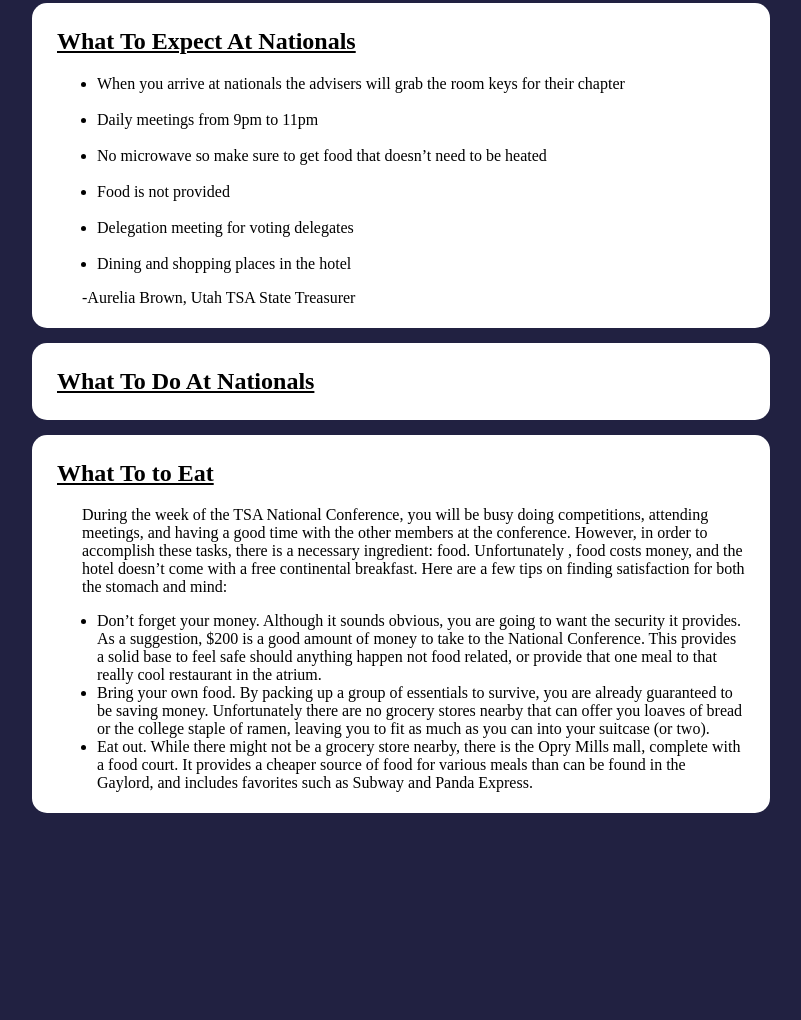
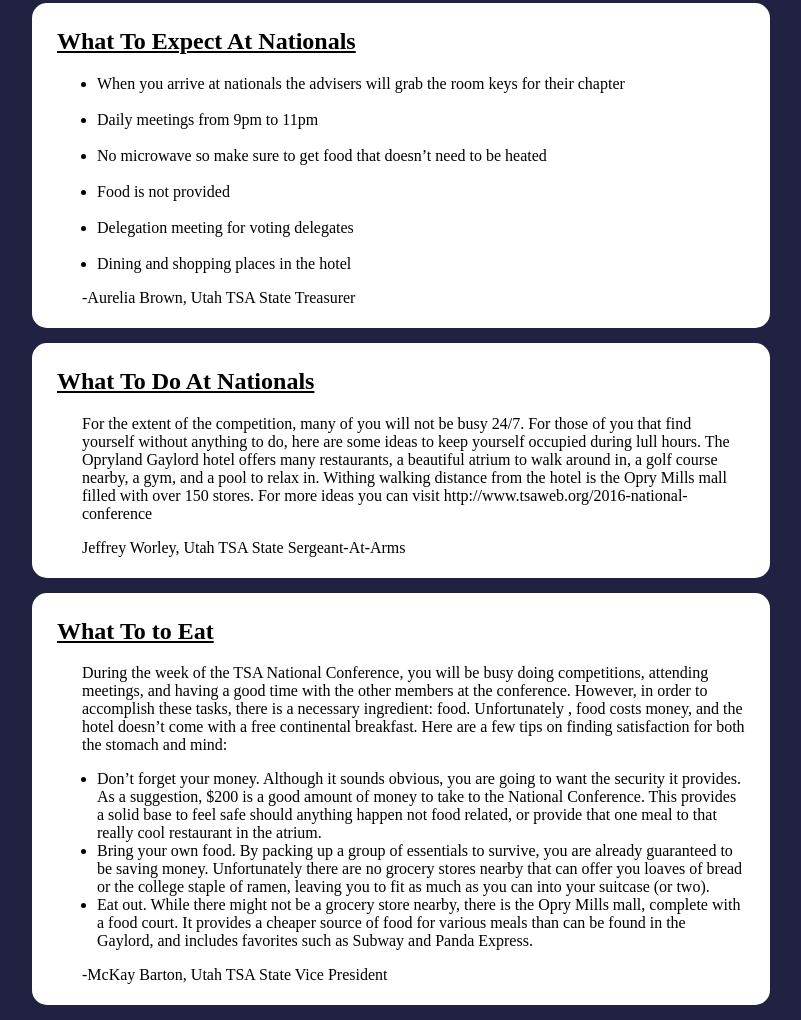
Before and after one commit to jeffreyworley/TSANationalConference2016, a plain HTML site: page index.html in a window 1280 px wide. Shown: the part 792-1812 px from the top of the page, without its empty margins (239-1040 px from the left). Before the commit the page ends 1620 px from the top, so only its background shows below. Drawn offline with Linux system fonts and the light colour scheme.

Commit message:
Update index.html

```diff
--- a/index.html
+++ b/index.html
@@ -82,6 +82,12 @@
 		<div class="textContainer">
 			<div class="headerBox">
 				<h2>What To Do At Nationals</h2>
+				<p>
+					For the extent of the competition, many of you will not be busy 24/7. For those of you that find yourself without anything to do, here are some ideas to keep yourself occupied during lull hours. The Opryland Gaylord hotel offers many restaurants, a beautiful atrium to walk around in, a golf course nearby, a gym, and a pool to relax in. Withing walking distance from the hotel is the Opry Mills mall filled with over 150 stores. For more ideas you can visit http://www.tsaweb.org/2016-national-conference
+				</p>
+				<p>
+					Jeffrey Worley, Utah TSA State Sergeant-At-Arms
+				</p>
 			</div>
 		</div>
 
@@ -100,6 +106,9 @@
 </li>
 			<li>Eat out. While there might not be a grocery store nearby, there is the Opry Mills mall, complete with a food court. It provides a cheaper source of food for various meals than can be found in the Gaylord, and includes favorites such as Subway and Panda Express.</li>
 			</ul>
+			<p>
+				-McKay Barton, Utah TSA State Vice President
+			</p>
 		</div>
 
 	</body>
```
